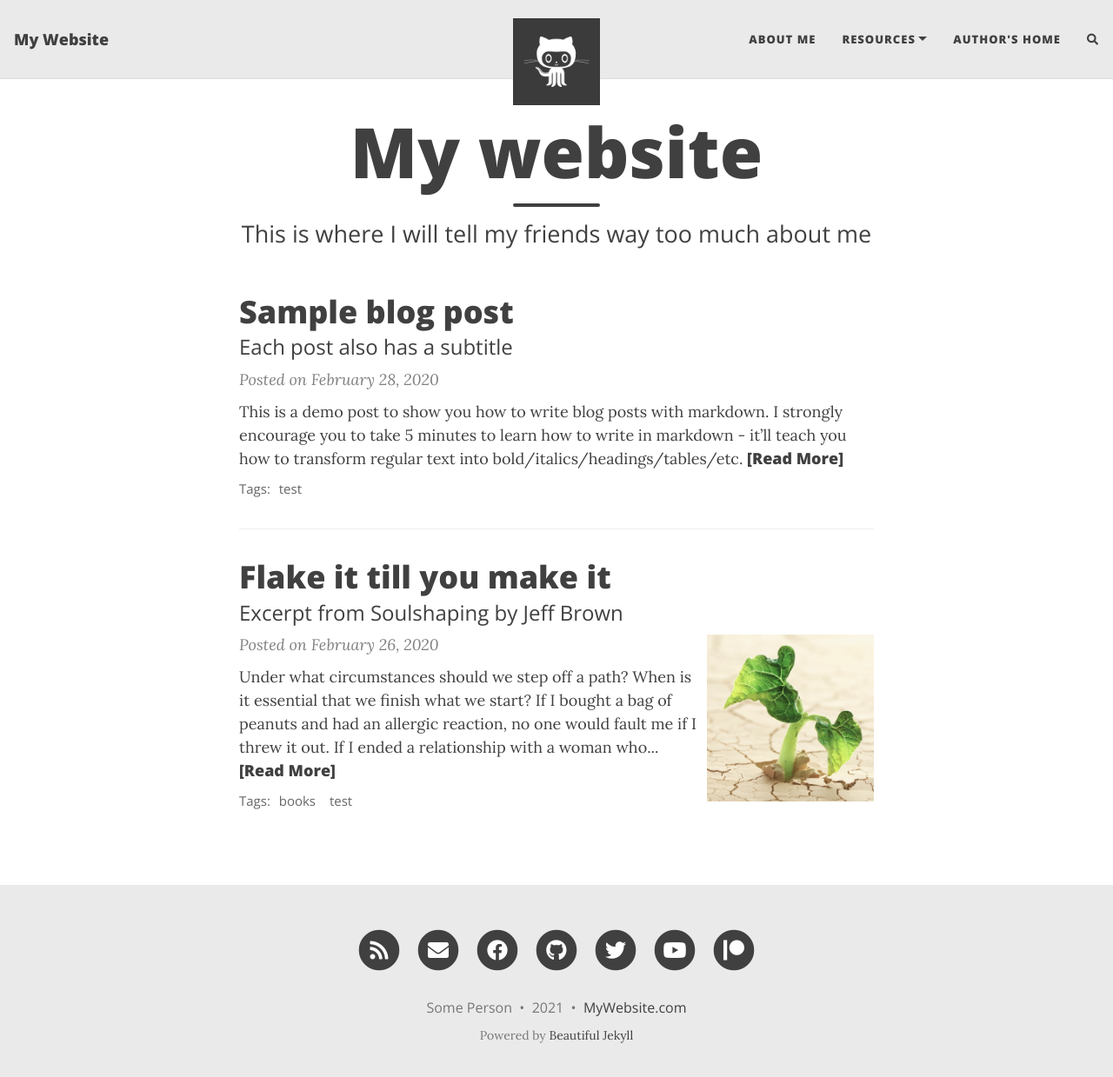
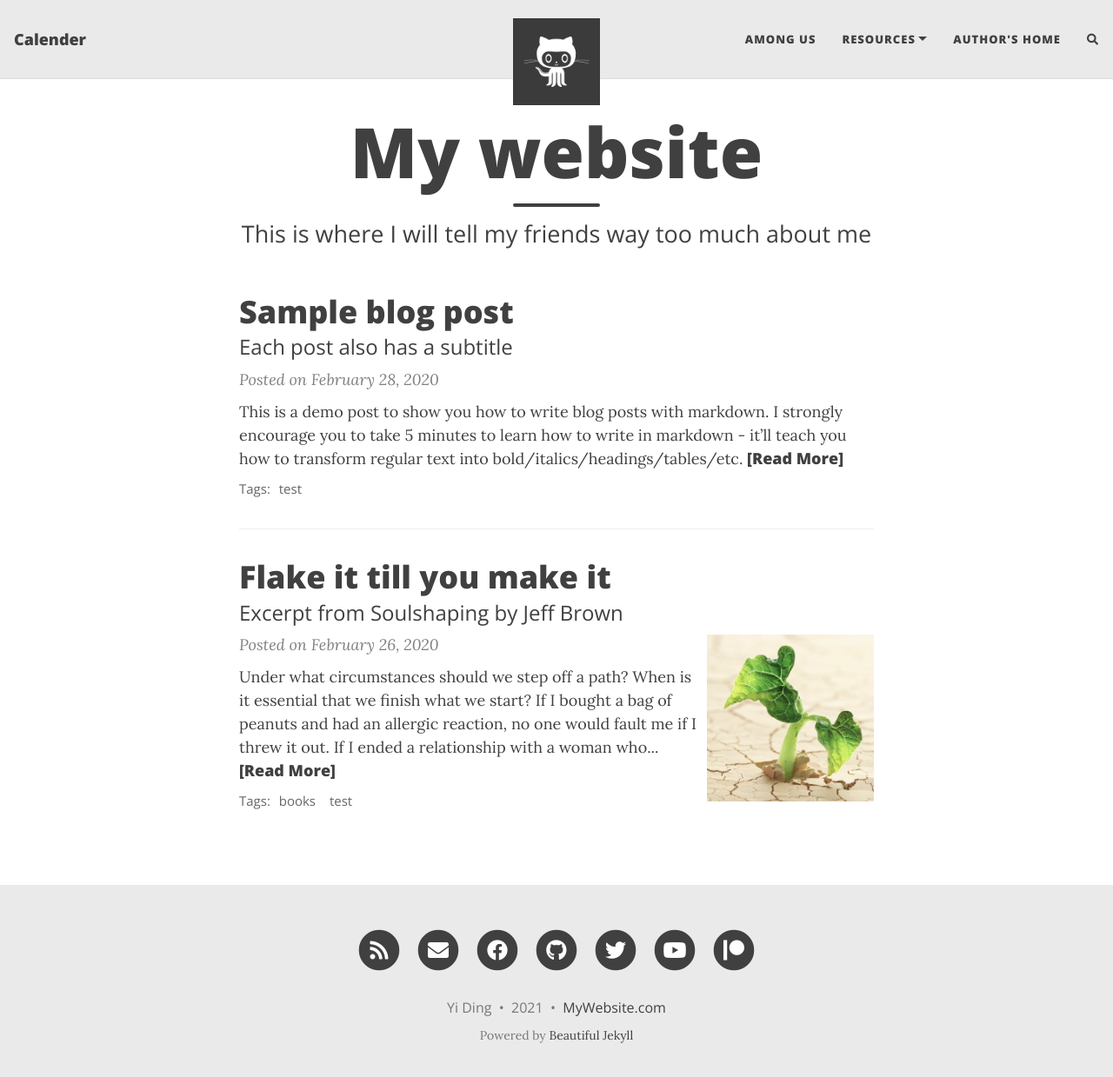
Before and after one commit to Ianewb/SE1-Something, a Jekyll site: the page built from index.html, in a window 1280 px wide and 1252 px high. Shown: the top 1239 px of the window at 87% size. Built offline with Jekyll 4.4.1, drawn with Linux system fonts in a browser that asks for light colours; nearby versions of some CDN libraries; the list of posts is cut into pages by our own code; comment, search, counter and statistics services are not loaded.

Commit message:
Update _config.yml
Testing #1

```diff
--- a/_config.yml
+++ b/_config.yml
@@ -6,18 +6,18 @@
 # --- Required options --- #
 
 # Name of website
-title: My Website
+title: Calender
 
 # Your name to show in the footer
-author: Some Person
+author: Yi Ding
 
 # --- List of links in the navigation bar --- #
 
 navbar-links:
-  About Me: "aboutme"
+  Among Us: "Members"
   Resources:
-    - Beautiful Jekyll: "https://beautifuljekyll.com"
-    - Learn markdown: "https://www.markdowntutorial.com/"
+    - Diagrams: "https://www.youtube.com/watch?v=iik25wqIuFo"
+    - Project Information: "https://www.youtube.com/watch?v=iik25wqIuFo"
   Author's home: "https://deanattali.com"
 
 # --- Logo --- #
```
